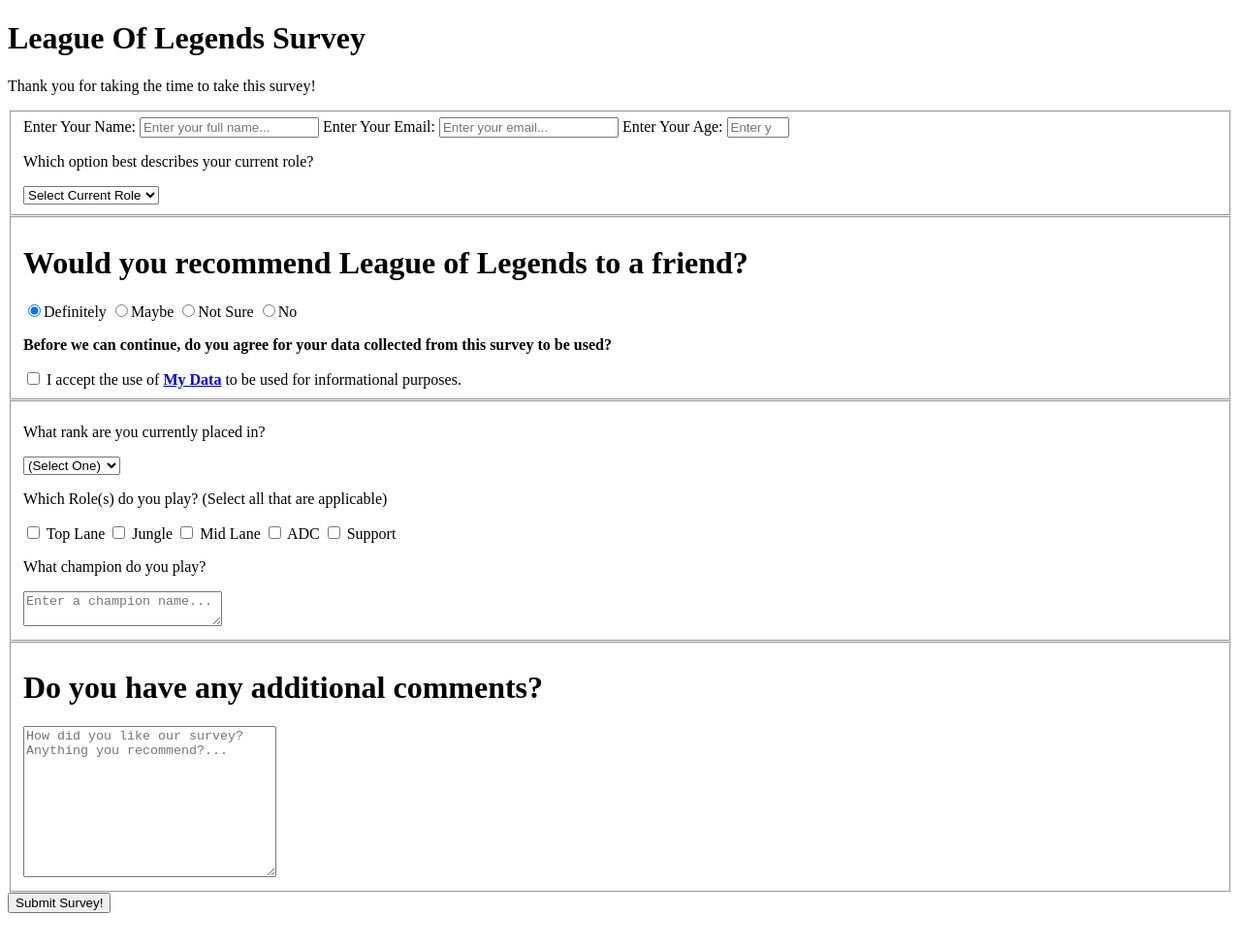
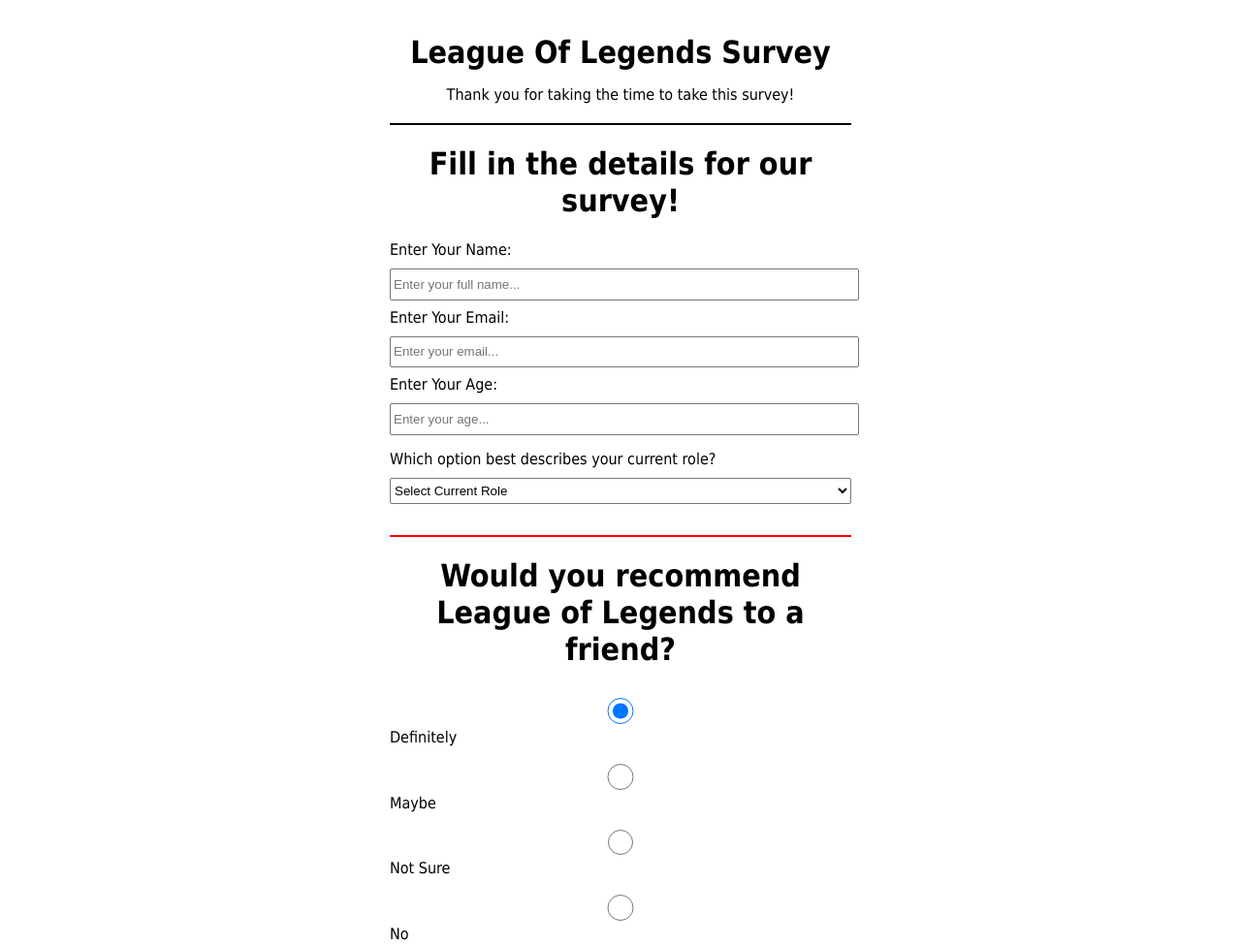
Before and after one commit to Nixx12/freeCodeCamp-Survey-Form, a plain HTML site: page index.html in a window 1280 px wide. Shown: the top 976 px of the page at 97% size. Before the commit the page ends 950 px from the top, so only its background shows below. Drawn offline with Linux system fonts and the light colour scheme.

Commit message:
Small Changes
changed layout of html and added css

```diff
--- a/index.html
+++ b/index.html
@@ -7,10 +7,13 @@
     <link rel="stylesheet" href="styles.css">
   </head>
   <body>
-    <h1 id="title">League Of Legends Survey</h1>
-    <p id="description">Thank you for taking the time to take this survey!</p>
     <form method="post" id="survey-form" action="">
-      <fieldset>
+      <fieldset class="fieldset-one">
+        <div class="header">
+          <h1 id="title">League Of Legends Survey</h1>
+          <p id="description" class="description">Thank you for taking the time to take this survey!</p>
+        </div>
+        <h1>Fill in the details for our survey!</h1>
         <label for="name" id="name-label">Enter Your Name: <input id="name" name="name" type="text" placeholder="Enter your full name..." required></label>
         <label for="email" id="email-label">Enter Your Email: <input id="email" name="email" type="email" placeholder="Enter your email..." required></label>
         <label for="number" id="number-label">Enter Your Age: <input id="number" name="age" type="number" placeholder="Enter your age..." min="13" max="100" required></label>
@@ -24,16 +27,17 @@
             <option value="other">Other</option>
           </select>
       </fieldset>
-      <fieldset>
+      <fieldset class="fieldset-two">
         <h1>Would you recommend League of Legends to a friend?</h1>
-          <label for="definitely-recommend"><input id="personal-account" type="radio" name="survey-recommend" value="definitely-recommend" checked>Definitely</label>
+          <label for="definitely-recommend"><input id="definitely-recommend" type="radio" name="survey-recommend" value="definitely-recommend" checked>Definitely</label>
           <label for="maybe-recommend"><input id="maybe-recommend" type="radio" name="survey-recommend" value="maybe-recommend">Maybe</label>
           <label for="not-sure-recommend"><input id="not-sure-recommend" type="radio" name="survey-recommend" value="not-sure-recommend">Not Sure</label>
           <label for="would-not-recommend"><input id="would-not-recommend" type="radio" name="survey-recommend" value="would-not-recommend">No</label>
-        <p><strong>Before we can continue, do you agree for your data collected from this survey to be used?</strong></p>
+          <p><strong>Before we can continue, do you agree for your data collected from this survey to be used?</strong></p>
           <label for="approved-data-usage"><input id="approved-data-usage" type="checkbox" name="approved-data-usage" value="data-usage-approved" required> I accept the use of <a href="https://www.gov.uk/data-protection" target="_blank"><strong>My Data</strong></a> to be used for informational purposes.</label>
       </fieldset>
-      <fieldset>
+      <fieldset class="fieldset-three">
+          <h1>What best describes you in league of legends?</h1>
           <p>What rank are you currently placed in?</p>
             <select name="league-rank" id="dropdown" required>
               <option value="">(Select One)</option>
@@ -56,12 +60,13 @@
           <p>What champion do you play?</p>
             <textarea name="champion-selection" id="champion-selection" cols="23" rows="2" placeholder="Enter a champion name..."></textarea>
       </fieldset>
-      <fieldset>
+      <fieldset class="fieldset-four">
         <h1>Do you have any additional comments?</h1>
           <textarea name="additional-comments" id="additional-comments" cols="30" rows="10" placeholder="How did you like our survey? Anything you recommend?..."></textarea>
         </label>
       </fieldset>
       <button id="submit" type="submit" class="submit-button">Submit Survey!</button>
     </form>
+    <img class="background-image" src="surveyKatarinaBackground.jpg" alt="Picture of the League of legends katarina skin 'Prestige Faerie Court Katarina'">
   </body>
 </html>
--- a/styles.css
+++ b/styles.css
@@ -0,0 +1,56 @@
+body {
+  width: 100%;
+  padding: 0;
+  font-family: Tahoma;
+  margin: 0;
+}
+
+form {
+  width: 60vh;
+  min-width: 300px;
+  max-width: 500px;
+  margin: 0 auto;
+  padding-bottom: 2em;
+}
+
+input,
+textarea,
+select {
+  margin: 10px 0 0 0;
+  width: 100%;
+  min-height: 2em;
+}
+
+.header {
+  padding: 20px 0;
+  border-bottom: 2px solid black;
+}
+
+.header h1, p {
+  margin: 0;
+  margin-top: 15px;
+}
+
+h1, .description {
+  text-align: center;
+}
+
+.background-image {
+  width: 100%;
+  height: 100%;
+}
+
+fieldset {
+  border: none;
+  padding: 0 0 2em 0;
+  border-bottom: 2px solid red;
+}
+
+fieldset:last-of-type {
+  border: none;
+}
+
+label {
+  display: block;
+  margin: 0.5rem 0;
+}
```
